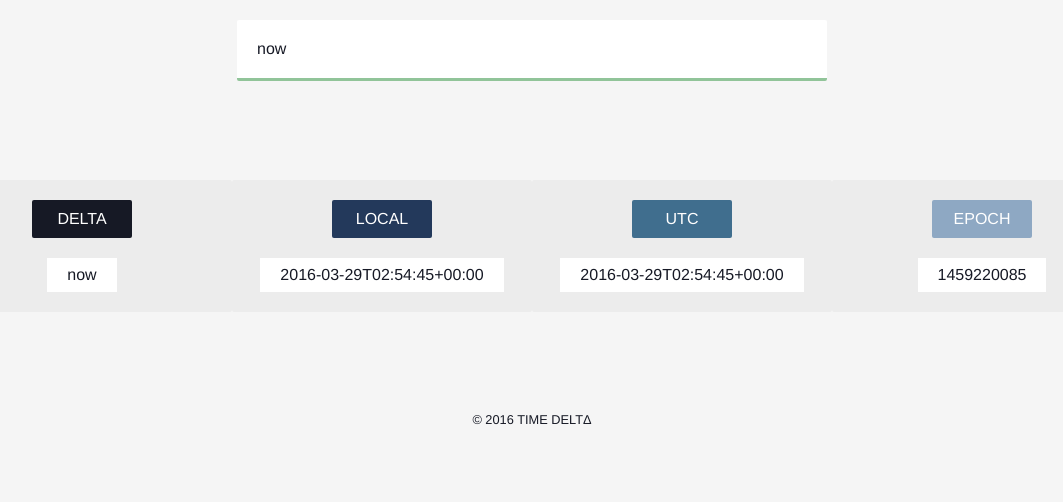
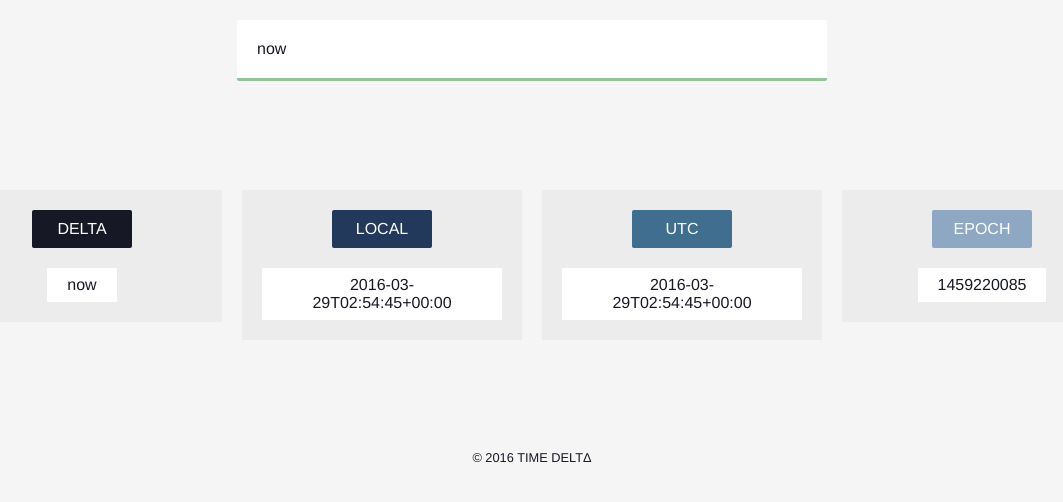
Before and after one commit to hellojacq/timedelta, a Python web app: template templates/index.html in a window 1280 px wide. Shown: the part 223-725 px from the top of the page, without its empty margins (108-1171 px from the left). Run offline with Jinja, Linux system fonts and the light colour scheme; the template is opened without the code that fills it, so the values that code supplies are empty; some web fonts are replaced.

Commit message:
add output-container to fix margin issue

```diff
--- a/static/css/main.css
+++ b/static/css/main.css
@@ -68,8 +68,7 @@ input[type="text"] {
 
 .output {
   width: auto;
-  background-color: #ECECEC;
-  padding: 20px;
+  padding: 10px;
   border-radius: 2px;
   float: none;
 }
@@ -103,6 +102,11 @@ input[type="text"] {
   background-color: white;
   padding: 8px 20px;
   display: inline-block;
+}
+
+.output-container {
+  background-color: #ECECEC;
+  padding: 20px;
 }
 
 input.no-input {
--- a/templates/index.html
+++ b/templates/index.html
@@ -26,28 +26,36 @@
         </div>
         <div id="output-data">
           <div class="output">
+            <div class="output-container">
               <div id="delta" class="output-name">
                 DELTA
               </div>
               <div id="js-delta" class="output-content">placeholder text</div>
             </div>
+          </div>
           <div class="output">
+            <div class="output-container">
               <div id="local" class="output-name">
                 LOCAL
               </div>
               <div id="js-local" class="output-content">placeholder text</div>
             </div>
+          </div>
           <div class="output">
+            <div class="output-container">
               <div id="utc" class="output-name">
                 UTC
               </div>
               <div id="js-utc" class="output-content">placeholder text</div>
             </div>
+          </div>
           <div class="output">
+            <div class="output-container">
               <div id="epoch" class="output-name">
                 EPOCH
               </div>
               <div id="js-epoch" class="output-content">placeholder text</div>
+            </div>
           </div>
         </div>
       </div>
```
Lines whose indentation alone changed are shown as unchanged.
